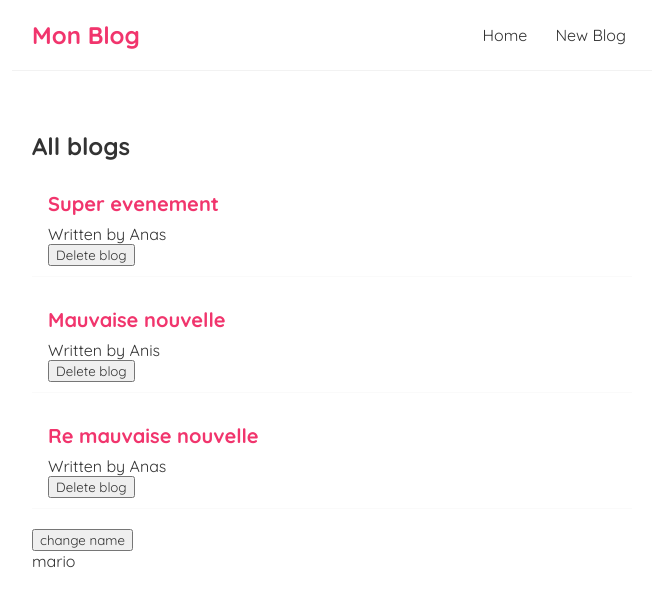
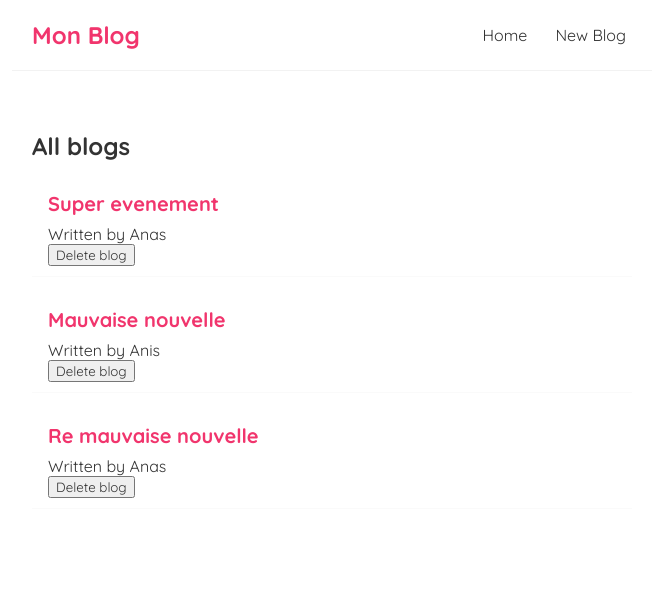
Before and after one commit to anasZabili/tuto_tnn_react_2020, a React (Create React App) app: page / in a window 1280 px wide. Shown: the top 606 px of the page, without its empty margins (308-964 px from the left). Built offline with nearby package versions, Linux system fonts and the light colour scheme; data requests are answered from the project's data file; the HTML template or start-up script is replaced by a standard one.

Commit message:
lesson 17

```diff
--- /dev/null
+++ b/data/db.json
@@ -0,0 +1,23 @@
+{
+  "blogs": [
+    {
+      "title": "Super evenement",
+      "body": "creme bruler ce soir",
+      "author": "Anas",
+      "id": 1
+    },
+    {
+      "title": "Mauvaise nouvelle",
+      "body": "plus de creme bruler ce soir",
+      "author": "Anis",
+      "id": 2
+    },
+    {
+      "title": "Re mauvaise nouvelle",
+      "body": "on a retrouvé de la creme bruler ce soir",
+      "author": "Anas",
+      "id": 3
+    }
+  ]
+
+}
--- a/src/Home.jsx
+++ b/src/Home.jsx
@@ -1,43 +1,32 @@
 import { useState, useEffect } from "react";
 import BlogList from "./BlogList";
 const Home = () => {
-  const [blogs, setBlogs] = useState([
-    {
-      title: "Super evenement",
-      body: "creme bruler ce soir",
-      author: "Anas",
-      id: 1,
-    },
-    {
-      title: "Mauvaise nouvelle",
-      body: "plus de creme bruler ce soir",
-      author: "Anis",
-      id: 2,
-    },
-    {
-      title: "Re mauvaise nouvelle",
-      body: "on a retrouvé de la creme bruler ce soir",
-      author: "Anas",
-      id: 3,
-    },
-  ]);
-  const [name, setName] = useState("mario");
+  const [blogs, setBlogs] = useState(null);
+
   useEffect(() => {
-    console.log(name);
-  }, [name]);
+    fetch("http://localhost:8000/blogs")
+      .then((res) => {
+        return res.json();
+      })
+      .then((data) => {
+        console.log(data);
+        setBlogs(data);
+      });
+  }, []);
+
   const handleOnDelete = (id) => {
     const newBlog = blogs.filter((value) => value.id !== id);
     setBlogs(newBlog);
   };
   return (
     <div className="home">
-      <BlogList
-        blogs={blogs}
-        title="All blogs"
-        handleOnDelete={handleOnDelete}
-      />
-      <button onClick={() => setName("luigi")}>change name</button>
-      <p> {name}</p>
+      {blogs && (
+        <BlogList
+          blogs={blogs}
+          title="All blogs"
+          handleOnDelete={handleOnDelete}
+        />
+      )}
     </div>
   );
 };
```
Also changed, not shown: 1 other file (tests, documents, lock files or other folders).
